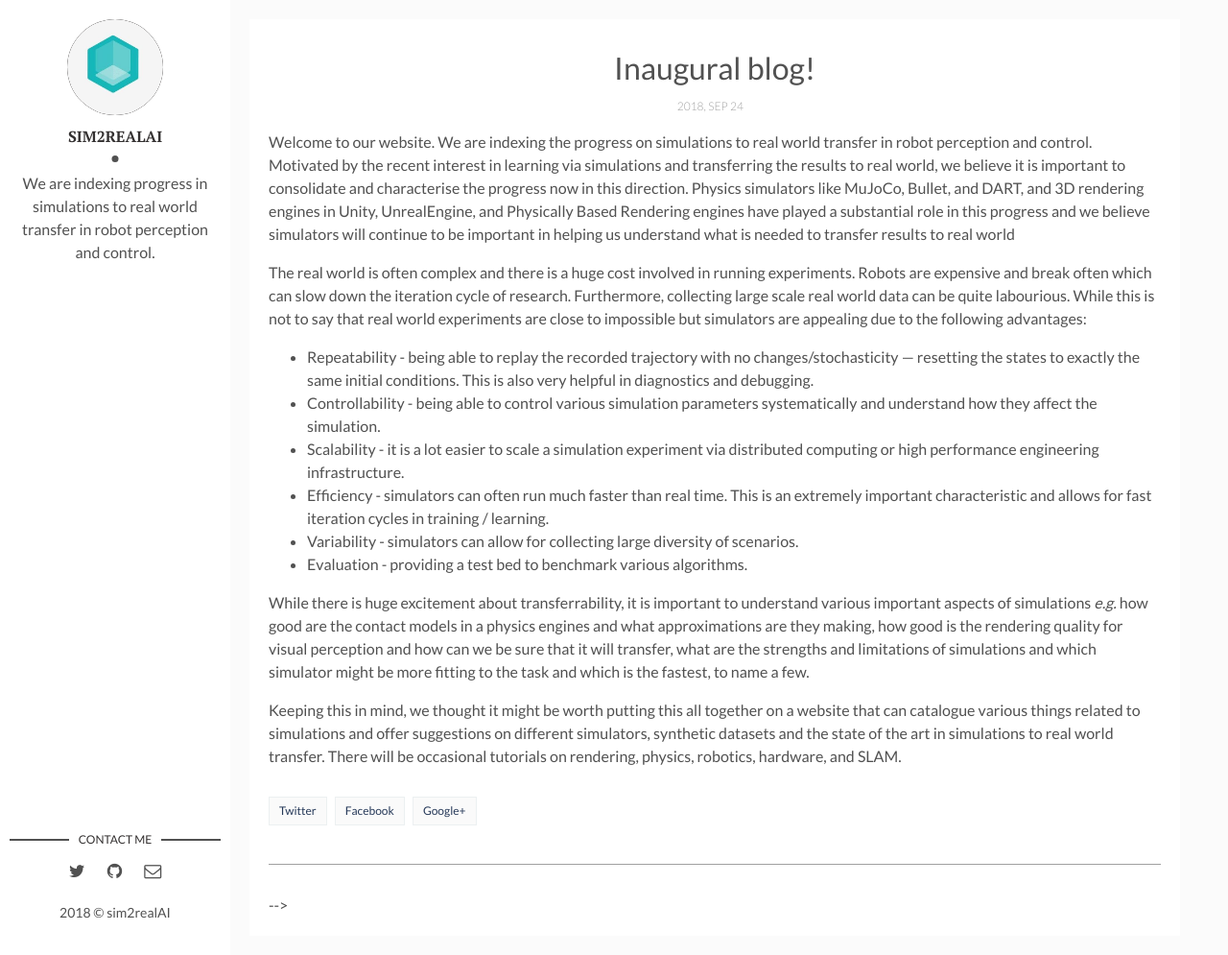
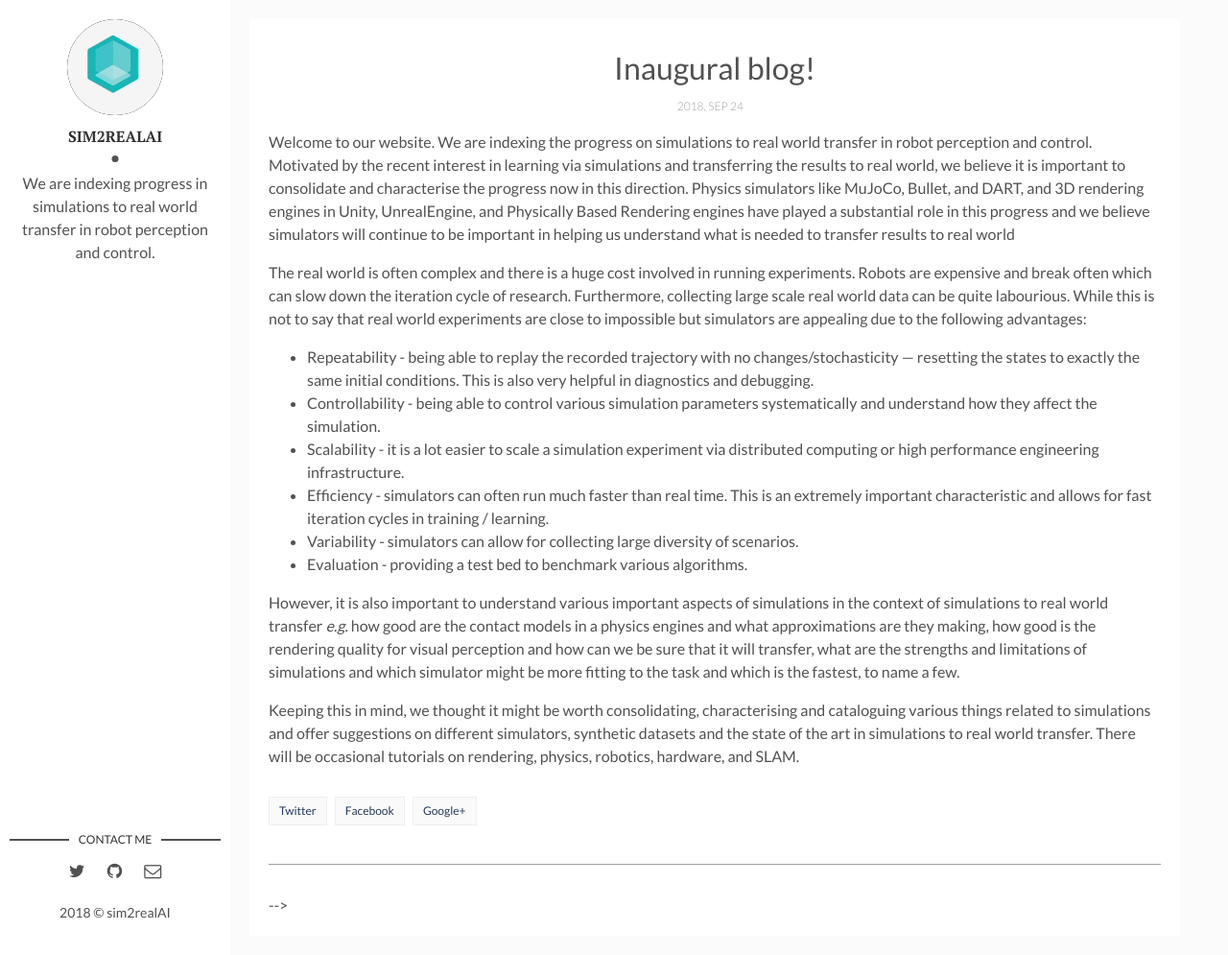
Before and after one commit to sim2realAI/sim2realAI.github.io, a Jekyll site: the page built from _posts/2018-09-24-welcome-to-sim2real-AI.markdown, in a window 1280 px wide and 995 px high. Shown: the whole window at 96% size. Built offline with Jekyll 4.4.1, drawn with Linux system fonts in a browser that asks for light colours.

Commit message:
formatting
Signed-off-by: Ankur Handa <ahanda@nvidia.com>

```diff
--- a/_posts/2018-09-24-welcome-to-sim2real-AI.markdown
+++ b/_posts/2018-09-24-welcome-to-sim2real-AI.markdown
@@ -18,9 +18,9 @@ The real world is often complex and there is a huge cost involved in running exp
 * Evaluation - providing a test bed to benchmark various algorithms.
 
 
-While there is huge excitement about transferrability, it is important to understand various important aspects of simulations *e.g.* how good are the contact models in a physics engines and what approximations are they making, how good is the rendering quality for visual perception and how can we be sure that it will transfer, what are the strengths and limitations of simulations and which simulator might be more fitting to the task and which is the fastest, to name a few.
+However, it is also important to understand various important aspects of simulations in the context of simulations to real world transfer *e.g.* how good are the contact models in a physics engines and what approximations are they making, how good is the rendering quality for visual perception and how can we be sure that it will transfer, what are the strengths and limitations of simulations and which simulator might be more fitting to the task and which is the fastest, to name a few.
 
-Keeping this in mind, we thought it might be worth putting this all together on a website that can catalogue various things related to simulations and offer suggestions on different simulators, synthetic datasets and the state of the art in simulations to real world transfer. There will be occasional tutorials on rendering, physics, robotics, hardware, and SLAM.
+Keeping this in mind, we thought it might be worth consolidating, characterising and cataloguing various things related to simulations and offer suggestions on different simulators, synthetic datasets and the state of the art in simulations to real world transfer. There will be occasional tutorials on rendering, physics, robotics, hardware, and SLAM.
 
 
 
```
